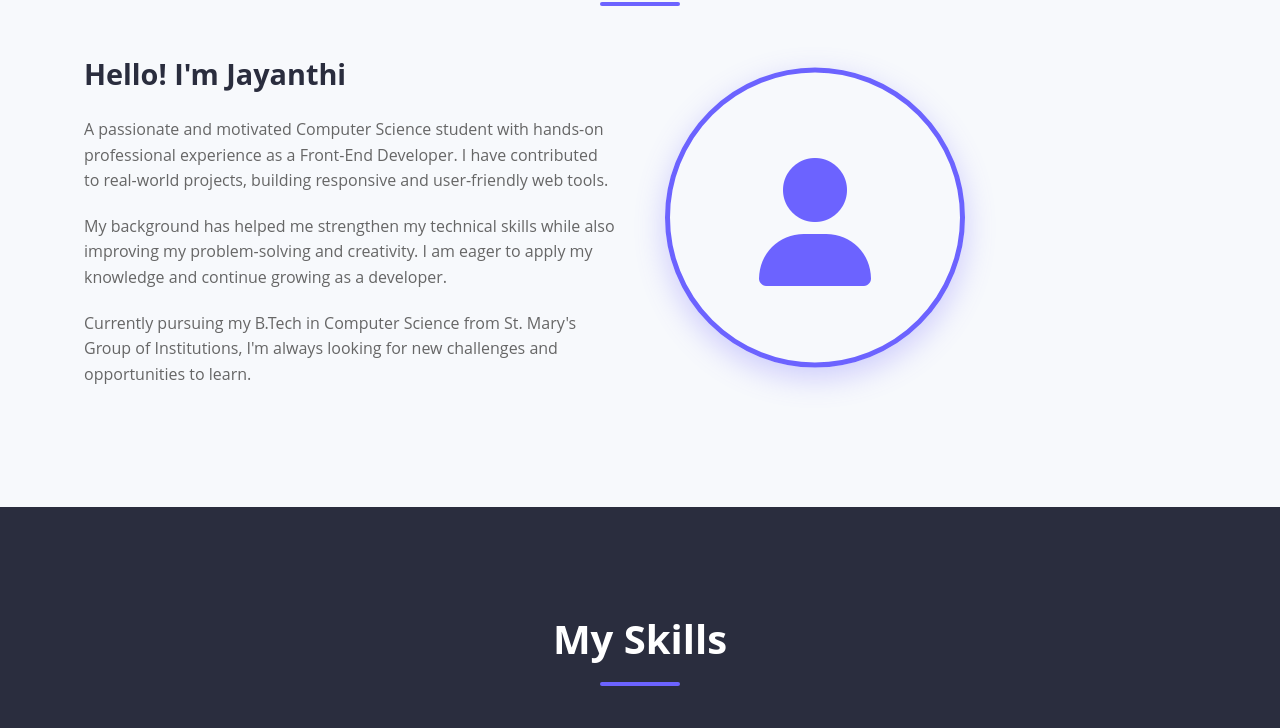
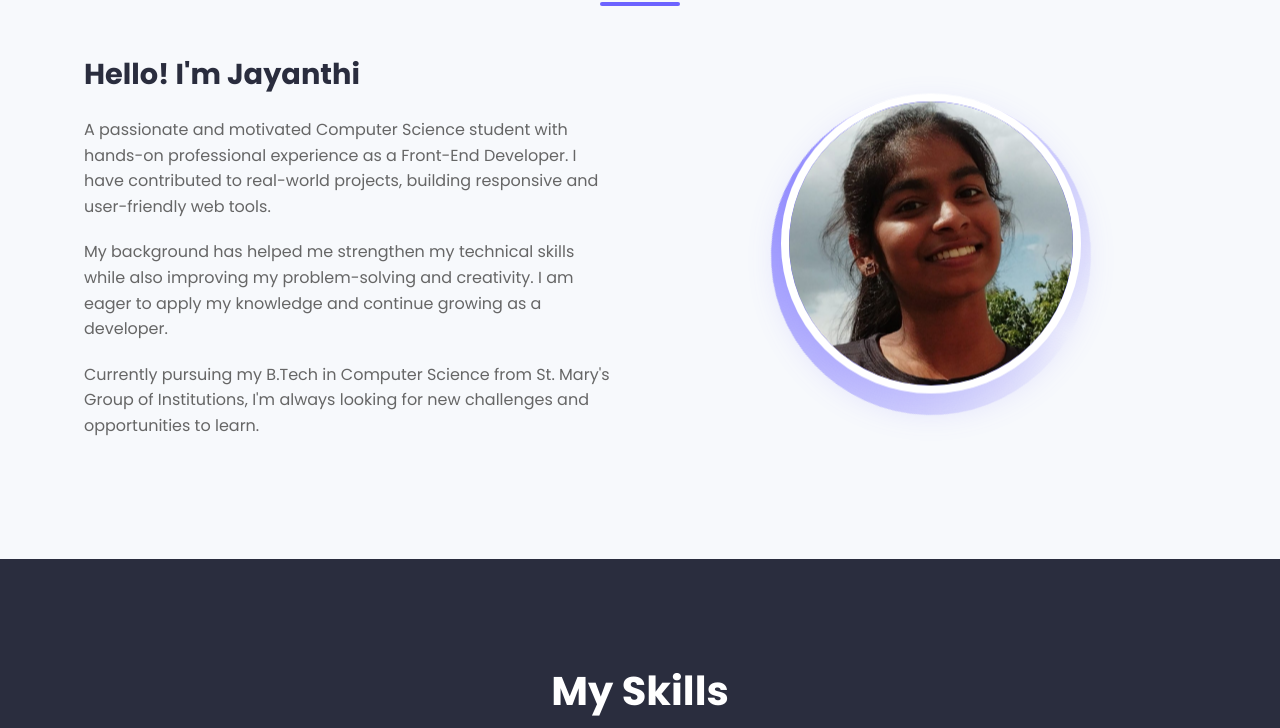
Before and after one commit to Jayanthi-17/Portfolio, a plain HTML site: page index.html in a window 1280 px wide. Shown: the part 547-1275 px from the top of the page. Drawn offline with Linux system fonts and the light colour scheme.

Commit message:
updated image

```diff
--- a/index.html
+++ b/index.html
@@ -24,7 +24,7 @@
         }
 
         body {
-            font-family: 'Open Sans', sans-serif;
+            font-family: 'Poppins', sans-serif;
             line-height: 1.6;
             color: var(--text);
             background-color: var(--light);
@@ -238,6 +238,12 @@
         .about-image {
             flex: 1;
             text-align: center;
+            position: relative;
+        }
+
+        .profile-img-container {
+            position: relative;
+            display: inline-block;
         }
 
         .profile-img {
@@ -245,15 +251,81 @@
             height: 300px;
             border-radius: 50%;
             object-fit: cover;
-            border: 5px solid var(--primary);
-            box-shadow: 0 10px 30px rgba(108, 99, 255, 0.3);
+            border: 8px solid white;
+            box-shadow: 0 15px 35px rgba(108, 99, 255, 0.2);
             animation: floatImg 3s ease-in-out infinite;
+            transition: all 0.5s ease;
+            position: relative;
+            overflow: hidden;
+            background: linear-gradient(135deg, var(--primary), var(--secondary));
+            display: flex;
+            align-items: center;
+            justify-content: center;
+            color: white;
+            font-size: 5rem;
+        }
+
+        .profile-img:hover {
+            transform: scale(1.05);
+            box-shadow: 0 20px 40px rgba(108, 99, 255, 0.4);
+        }
+
+        .profile-img::before {
+            content: '';
+            position: absolute;
+            top: 0;
+            left: 0;
+            width: 100%;
+            height: 100%;
+            background: linear-gradient(135deg, rgba(108, 99, 255, 0.2), rgba(74, 68, 198, 0.2));
+            border-radius: 50%;
+            opacity: 0;
+            transition: opacity 0.5s ease;
+            z-index: 1;
+        }
+
+        .profile-img:hover::before {
+            opacity: 1;
+        }
+
+        .profile-img img {
+            width: 100%;
+            height: 100%;
+            object-fit: cover;
+            border-radius: 50%;
+            transition: transform 0.5s ease;
+            position: relative;
+            z-index: 2;
+        }
+
+        .profile-img:hover img {
+            transform: scale(1.1);
         }
 
         @keyframes floatImg {
             0% { transform: translateY(0); }
             50% { transform: translateY(-15px); }
             100% { transform: translateY(0); }
+        }
+
+        /* Subtle decorative elements for profile image */
+        .profile-decoration {
+            position: absolute;
+            width: 320px;
+            height: 320px;
+            border-radius: 50%;
+            top: 50%;
+            left: 50%;
+            transform: translate(-50%, -50%);
+            z-index: -1;
+            opacity: 0.7;
+            background: conic-gradient(from 0deg, transparent, var(--primary), transparent);
+            animation: rotate 15s linear infinite;
+        }
+
+        @keyframes rotate {
+            0% { transform: translate(-50%, -50%) rotate(0deg); }
+            100% { transform: translate(-50%, -50%) rotate(360deg); }
         }
 
         /* Skills Section */
@@ -477,6 +549,11 @@
                 width: 250px;
                 height: 250px;
             }
+
+            .profile-decoration {
+                width: 270px;
+                height: 270px;
+            }
         }
     </style>
 </head>
@@ -526,8 +603,12 @@
                     <p>Currently pursuing my B.Tech in Computer Science from St. Mary's Group of Institutions, I'm always looking for new challenges and opportunities to learn.</p>
                 </div>
                 <div class="about-image">
-                    <div class="profile-img">
-                        <i class="fas fa-user" style="font-size: 8rem; color: #6C63FF; line-height: 300px;"></i>
+                    <div class="profile-img-container">
+                        <div class="profile-decoration"></div>
+                        <div class="profile-img" id="profile-image">
+                            <img src="my photo.jpg" alt="Kilari Jayanthi - Frontend Developer" onerror="this.style.display='none';">
+                            <i class="fas fa-user" style="display: none;"></i>
+                        </div>
                     </div>
                 </div>
             </div>
@@ -627,7 +708,7 @@
                 </div>
             </div>
             <div class="social-links">
-                <a href="www.linkedin.com/in/kilari-jayanthi17" target="_blank"><i class="fab fa-linkedin-in"></i></a>
+                <a href="https://www.linkedin.com/in/kilari-jayanthi17" target="_blank"><i class="fab fa-linkedin-in"></i></a>
                 <a href="https://github.com/Jayanthi-17" target="_blank"><i class="fab fa-github"></i></a>
                 <a href="mailto:Kilarijayanthi03@gmail.com"><i class="fas fa-envelope"></i></a>
             </div>
@@ -637,7 +718,7 @@
     <!-- Footer -->
     <footer>
         <div class="container">
-            <p>&copy; 2023 Kilari Jayanthi. All Rights Reserved.</p>
+            <p>&copy; 2023 Kilari Jayanthi. All rights reserved.</p>
         </div>
     </footer>
 
@@ -689,6 +770,23 @@
                 }
             });
         });
+
+        // Handle profile image fallback
+        document.addEventListener('DOMContentLoaded', function() {
+            const profileImg = document.querySelector('.profile-img img');
+            const fallbackIcon = document.querySelector('.profile-img .fa-user');
+
+            if (profileImg && profileImg.complete && profileImg.naturalHeight === 0) {
+                // Image failed to load
+                profileImg.style.display = 'none';
+                fallbackIcon.style.display = 'flex';
+            }
+
+            profileImg.addEventListener('error', function() {
+                this.style.display = 'none';
+                fallbackIcon.style.display = 'flex';
+            });
+        });
     </script>
 </body>
 </html>
```
Also changed, not shown: my photo.jpg (added).
